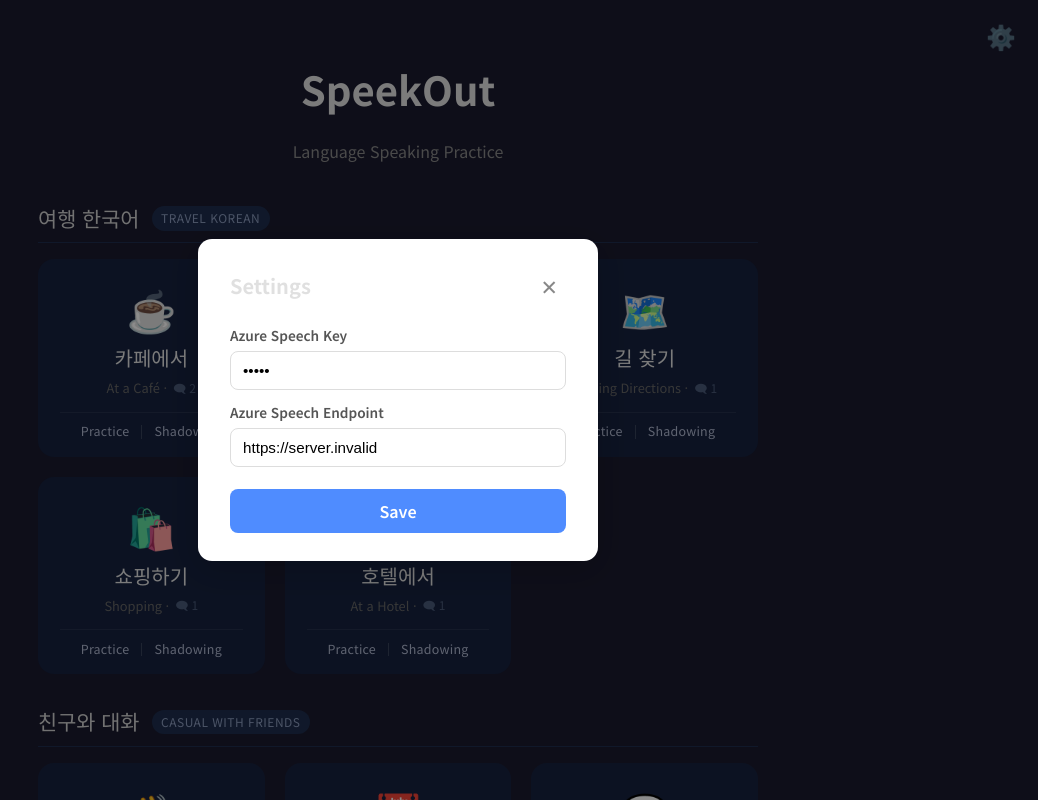
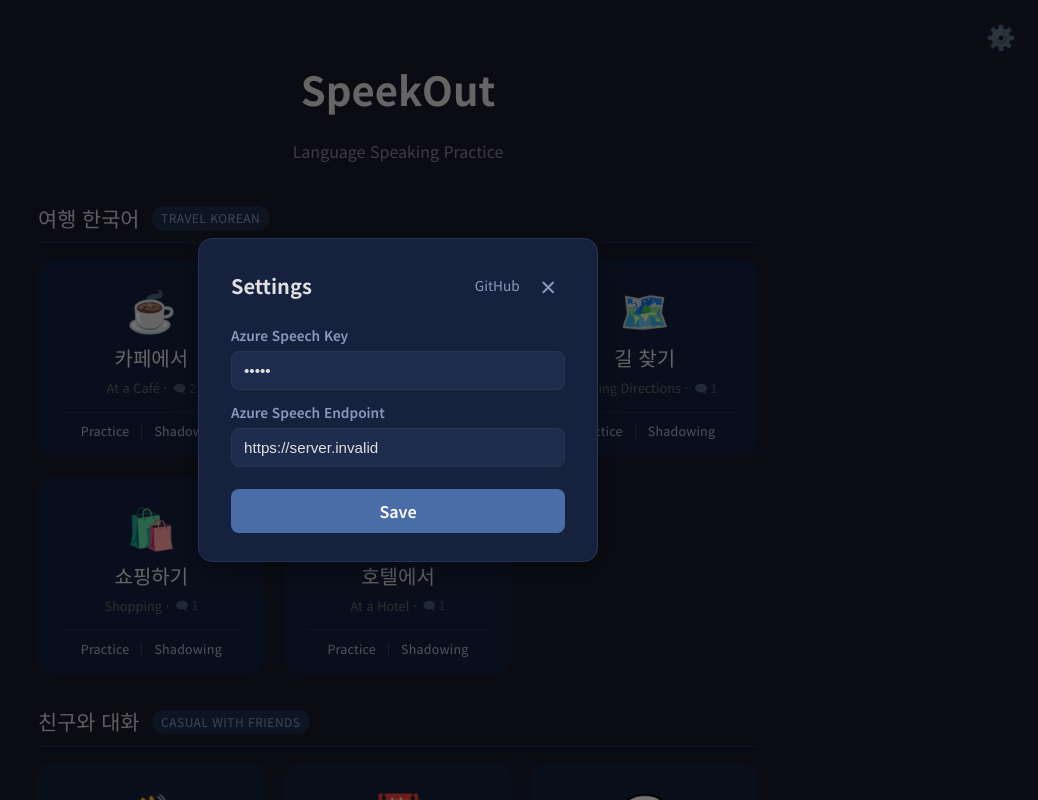
Before and after one commit to multilingual-lab/speakout, a React (Vite) app: page / in a window 1280 px wide. Both pictures are taken after a click on the button "⚙️". Shown: the top 800 px of the page, without its empty margins (242-1280 px from the left). Built offline with nearby package versions, Linux system fonts and the light colour scheme; no server answers.

Commit message:
style: align Settings popup with dark theme design system, add GitHub link to header

```diff
--- a/src/components/Settings.jsx
+++ b/src/components/Settings.jsx
@@ -18,7 +18,18 @@ export default function Settings({ onClose }) {
       <div className="settings-panel" onClick={(e) => e.stopPropagation()}>
         <div className="settings-header">
           <h2>Settings</h2>
-          <button className="settings-close" onClick={onClose}>✕</button>
+          <div className="settings-header-actions">
+            <a
+              className="settings-github"
+              href="https://github.com/multilingual-lab/speekout"
+              target="_blank"
+              rel="noopener noreferrer"
+              title="GitHub"
+            >
+              GitHub
+            </a>
+            <button className="settings-close" onClick={onClose}>✕</button>
+          </div>
         </div>
 
         <label className="settings-label">Azure Speech Key</label>
@@ -42,6 +53,7 @@ export default function Settings({ onClose }) {
         <button className="settings-save" onClick={handleSave}>
           {saved ? '✓ Saved' : 'Save'}
         </button>
+
       </div>
     </div>
   );
--- a/src/styles/Settings.css
+++ b/src/styles/Settings.css
@@ -1,7 +1,7 @@
 .settings-overlay {
   position: fixed;
   inset: 0;
-  background: rgba(0, 0, 0, 0.45);
+  background: rgba(0, 0, 0, 0.55);
   display: flex;
   align-items: center;
   justify-content: center;
@@ -9,12 +9,14 @@
 }
 
 .settings-panel {
-  background: #fff;
+  background: var(--color-surface);
+  border: 1px solid var(--color-border);
   border-radius: 14px;
   padding: 28px 32px;
   width: 400px;
   max-width: 92vw;
-  box-shadow: 0 8px 32px rgba(0, 0, 0, 0.18);
+  box-shadow: 0 8px 32px rgba(0, 0, 0, 0.4);
+  color: var(--color-text);
 }
 
 .settings-header {
@@ -27,6 +29,7 @@
 .settings-header h2 {
   margin: 0;
   font-size: 1.25rem;
+  color: var(--color-text);
 }
 
 .settings-close {
@@ -34,21 +37,21 @@
   border: none;
   font-size: 1.3rem;
   cursor: pointer;
-  color: #888;
+  color: var(--color-text-muted);
   padding: 4px 8px;
   border-radius: 6px;
 }
 
 .settings-close:hover {
-  background: #f0f0f0;
-  color: #333;
+  background: var(--color-surface-alt);
+  color: var(--color-text);
 }
 
 .settings-label {
   display: block;
   font-size: 0.85rem;
   font-weight: 600;
-  color: #555;
+  color: var(--color-text-muted);
   margin-bottom: 6px;
   margin-top: 12px;
 }
@@ -56,23 +59,30 @@
 .settings-input {
   width: 100%;
   padding: 10px 12px;
-  border: 1.5px solid #ddd;
+  border: 1.5px solid var(--color-border);
   border-radius: 8px;
   font-size: 0.95rem;
   box-sizing: border-box;
+  background: var(--color-surface-alt);
+  color: var(--color-text);
   transition: border-color 0.2s;
 }
 
 .settings-input:focus {
   outline: none;
-  border-color: #4f8cff;
+  border-color: var(--color-primary-hover);
+}
+
+.settings-input::placeholder {
+  color: var(--color-text-muted);
+  opacity: 0.6;
 }
 
 .settings-save {
   margin-top: 22px;
   width: 100%;
   padding: 10px;
-  background: #4f8cff;
+  background: var(--color-primary);
   color: #fff;
   border: none;
   border-radius: 8px;
@@ -83,7 +93,7 @@
 }
 
 .settings-save:hover {
-  background: #3a6fd8;
+  background: var(--color-primary-hover);
 }
 
 .settings-gear {
@@ -103,3 +113,19 @@
 .settings-gear:hover {
   opacity: 1;
 }
+
+.settings-header-actions {
+  display: flex;
+  align-items: center;
+  gap: 12px;
+}
+
+.settings-github {
+  font-size: 0.85rem;
+  color: var(--color-text-muted);
+  text-decoration: none;
+}
+
+.settings-github:hover {
+  color: var(--color-primary-hover);
+}
```
